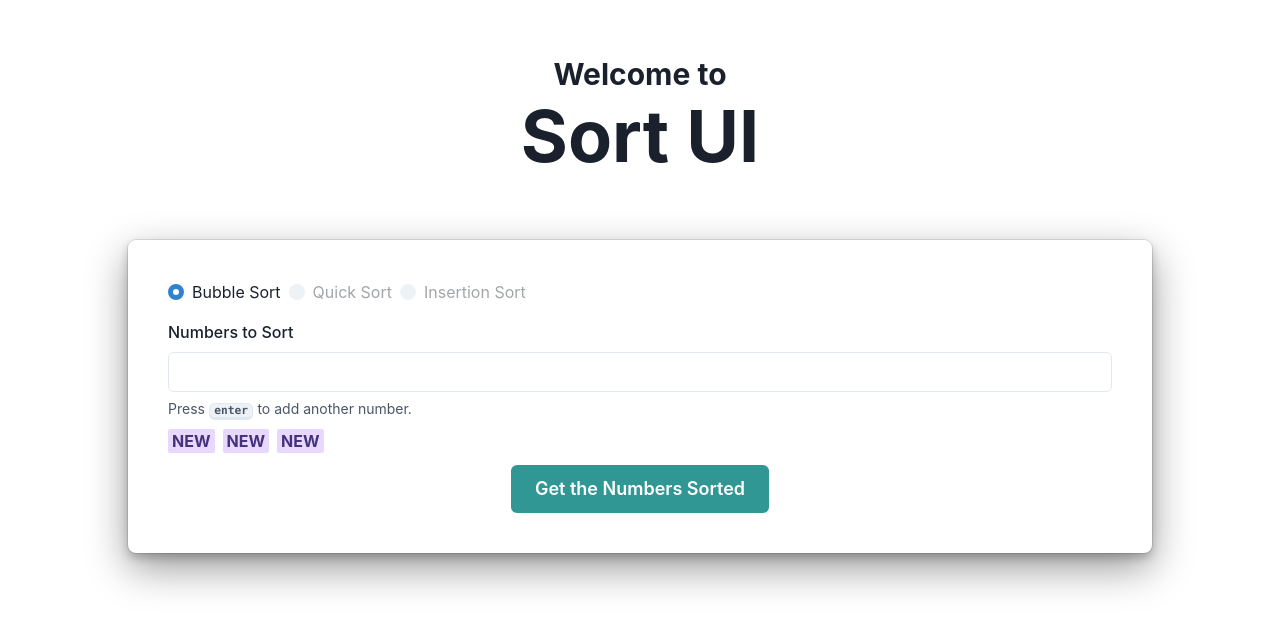
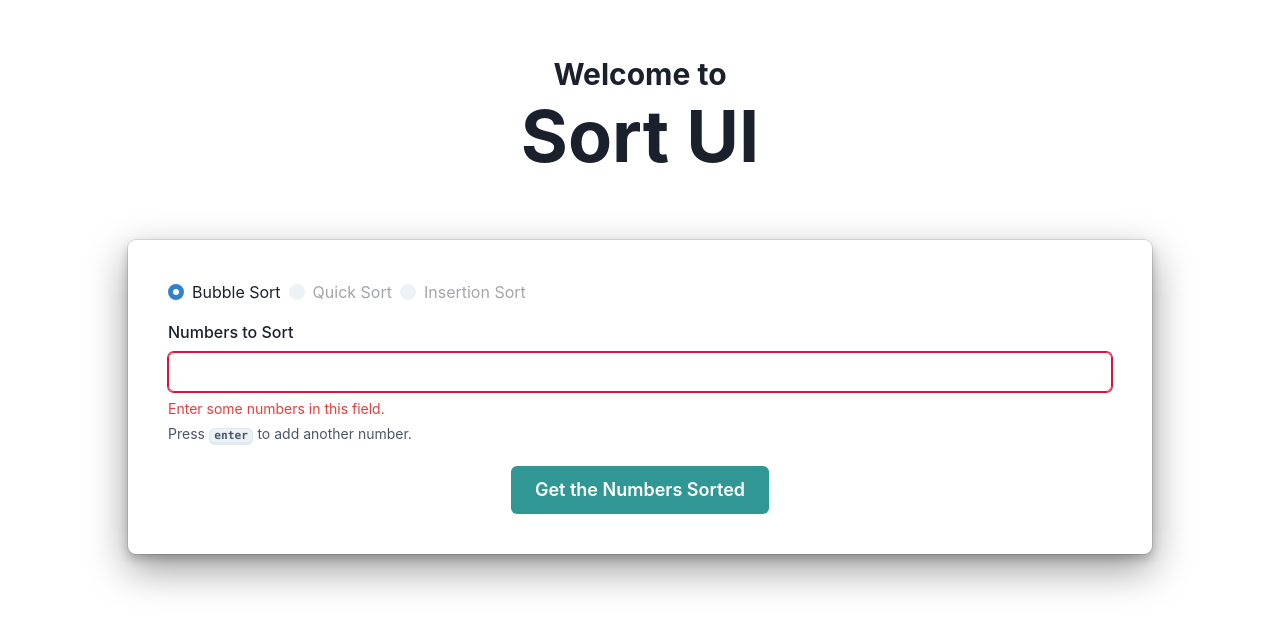
Before and after one commit to MahirAsrani/sort-ui, a React (Create React App) app: page / in a window 1280 px wide. Both pictures are taken after a click on the button "Get the Numbers Sorted". Shown: the top 630 px of the page. Built offline with nearby package versions, Linux system fonts and the light colour scheme.

Commit message:
some validations and redirect basic

```diff
--- a/src/pages/Home.js
+++ b/src/pages/Home.js
@@ -6,6 +6,7 @@ import {
   Container,
   Flex,
   FormControl,
+  FormErrorMessage,
   FormHelperText,
   FormLabel,
   Heading,
@@ -18,9 +19,52 @@ import {
   useRadio,
   useRadioGroup,
 } from "@chakra-ui/react";
+import { useNavigate } from "react-router-dom";
 
 const Home = () => {
-  const [value, setValue] = useState("1");
+  const [type, setValueType] = useState("bubble");
+  const [input, setInput] = useState("");
+  const [numList, setNumList] = useState([]);
+  const [error, setError] = useState({
+    show: false,
+  });
+
+  const navigate = useNavigate();
+
+  const rmNumberList = (i) => setNumList(numList.map((n, idx) => idx !== i));
+  const addToList = (e) => {
+    e.preventDefault();
+    setError({
+      show: false,
+    });
+    if (input === "") return;
+    if (isNaN(Number(input))) return;
+    setNumList((vals) => [...vals, Number(input)]);
+    setInput("");
+  };
+  const goToSortUI = () => {
+    if (numList.length === 0) {
+      return setError({
+        show: true,
+        message: "Enter some numbers in this field",
+      });
+    }
+    if (numList.length <= 2) {
+      return setError({
+        show: true,
+        message: "There should be atleast 3 numbers",
+      });
+    }
+
+    switch (type) {
+      case "bubble":
+        navigate("/bubble-sort");
+        break;
+
+      default:
+        break;
+    }
+  };
 
   return (
     <Container maxW={"container.xl"}>
@@ -41,10 +85,11 @@ const Home = () => {
         rounded="lg"
         boxShadow="dark-lg"
       >
+        <form onSubmit={addToList} autoComplete="off">
           <FormControl display="flex" flexDirection="column">
-          <RadioGroup onChange={setValue} value={value} mb={4}>
+            <RadioGroup onChange={setValueType} value={type} mb={4}>
               <Stack direction={["column", "row"]} gap={2} alignItems="center">
-              <Radio value="1">Bubble Sort</Radio>
+                <Radio value="bubble">Bubble Sort</Radio>
                 <Radio value="2" isDisabled>
                   Quick Sort
                 </Radio>
@@ -53,28 +98,48 @@ const Home = () => {
                 </Radio>
               </Stack>
             </RadioGroup>
-
+          </FormControl>
+          <FormControl
+            display="flex"
+            flexDirection="column"
+            isInvalid={error.show}
+          >
             <FormLabel>Numbers to Sort</FormLabel>
-          <Input type="number" />
+            <Input
+              type="number"
+              onChange={(e) => setInput(e.target.value)}
+              value={input}
+              isInvalid={error.show}
+              errorBorderColor="crimson"
+            />
+            {error.show && (
+              <FormErrorMessage>{error.message}.</FormErrorMessage>
+            )}
             <FormHelperText>
               Press <Kbd>enter</Kbd> to add another number.
             </FormHelperText>
             <Stack spacing={2} my={3} direction="row">
-            <Badge colorScheme="purple" fontSize="1xl">
-              New
+              {numList.map((n, i) => (
+                <Badge
+                  colorScheme="purple"
+                  fontSize="1xl"
+                  onClick={() => rmNumberList(i)}
+                >
+                  {n}
                 </Badge>
-            <Badge colorScheme="purple" fontSize="1xl">
-              New
-            </Badge>
-            <Badge colorScheme="purple" fontSize="1xl">
-              New
-            </Badge>
+              ))}
             </Stack>
 
-          <Button colorScheme="teal" m={"auto"} size="lg">
+            <Button
+              colorScheme="teal"
+              m={"auto"}
+              size="lg"
+              onClick={goToSortUI}
+            >
               Get the Numbers Sorted
             </Button>
           </FormControl>
+        </form>
       </Box>
     </Container>
   );
```
Lines whose indentation alone changed are shown as unchanged.
